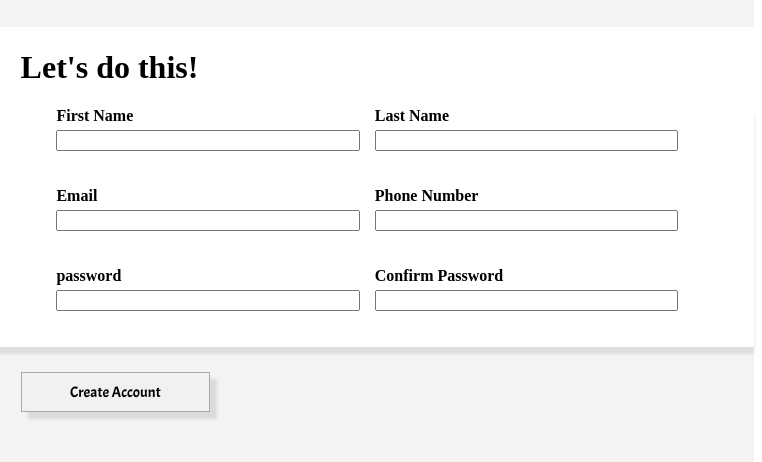
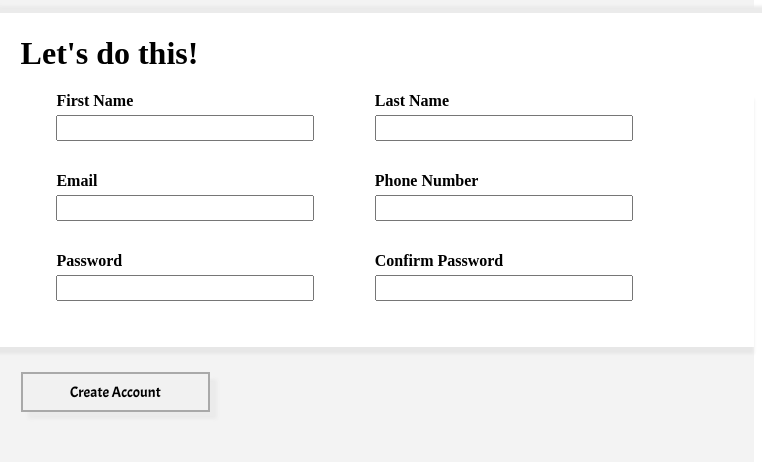
Before and after one commit to jayden-1105/sign-up, a plain HTML site: page index.html in a window 1280 px wide. Shown: the part 261-723 px from the top of the page, 518-1280 px from the left. Drawn offline with Linux system fonts and the light colour scheme.

Commit message:
Updated input types

```diff
--- a/index.html
+++ b/index.html
@@ -35,15 +35,15 @@
                 </div>
                 <div class="input-element">
                     <label for="email" class="label">Email</label>
-                    <input type="text" class="input3 inputs" name="email">
+                    <input type="email" class="input3 inputs" name="email">
                 </div>
                 <div class="input-element">
                     <label for="phone-number" class="label">Phone Number</label>
-                    <input type="text" class="input4 inputs" name="phone-number">
+                    <input type="tel" class="input4 inputs" name="phone-number">
                 </div>
                 <div class="input-element">
-                    <label for="password" class="label">password</label>
-                    <input type="text" class="input5 inputs" name="password">
+                    <label for="password" class="label">Password</label>
+                    <input type="password" class="input5 inputs" name="password">
                 </div>
                 <div class="input-element">
                     <label for="confirm-password" class="label">Confirm Password</label>
--- a/styles.css
+++ b/styles.css
@@ -86,7 +86,8 @@ body {
     flex-flow: row wrap;
     justify-content: center;
     font-weight: bolder;
-    box-shadow: 0px 7px 3px rgb(219, 219, 219);
+    box-shadow: 0px 7px 3px rgb(235, 235, 235);
+    padding-bottom: 15px;
 }
 
 
@@ -97,6 +98,8 @@ body {
     display: flex;
     align-items: center;
     margin: 0;
+    box-shadow: 0 -7px 3px rgb(235, 235, 235);
+    margin-bottom: -1px;
 }
 
 .input-element{
@@ -105,11 +108,13 @@ body {
     gap: 5px;
     min-width: 40%;
     margin-right: 15px;
+    margin-bottom: 5px;
     /* margin-left: clamp(10px, 25px, 40px); */
 }
 
 .inputs{
-    height: clamp(10px, 15px, 20px);
+    height: 20px;
+    max-width: 250px;
 }
 
 .submit{
@@ -118,16 +123,15 @@ body {
     margin-top: 25px;
     height: 40px;
     background-color: rgb(226, 226, 226, .1);
-    border: 1px solid darkgray;
+    border: 2px solid darkgray;
     font-family: 'Acme', sans-serif;
     font-size: 15px;
-    box-shadow: 7px 7px 3px rgb(219, 219, 219);
+    box-shadow: 7px 7px 3px rgb(235, 235, 235);
 }
 
 .submit:hover {
-    border: 3px solid black;
     color: rgb(255, 255, 255);
-    background-color:rgb(92, 92, 92);
+    background-color:darkgray;
 }
 
 
```
